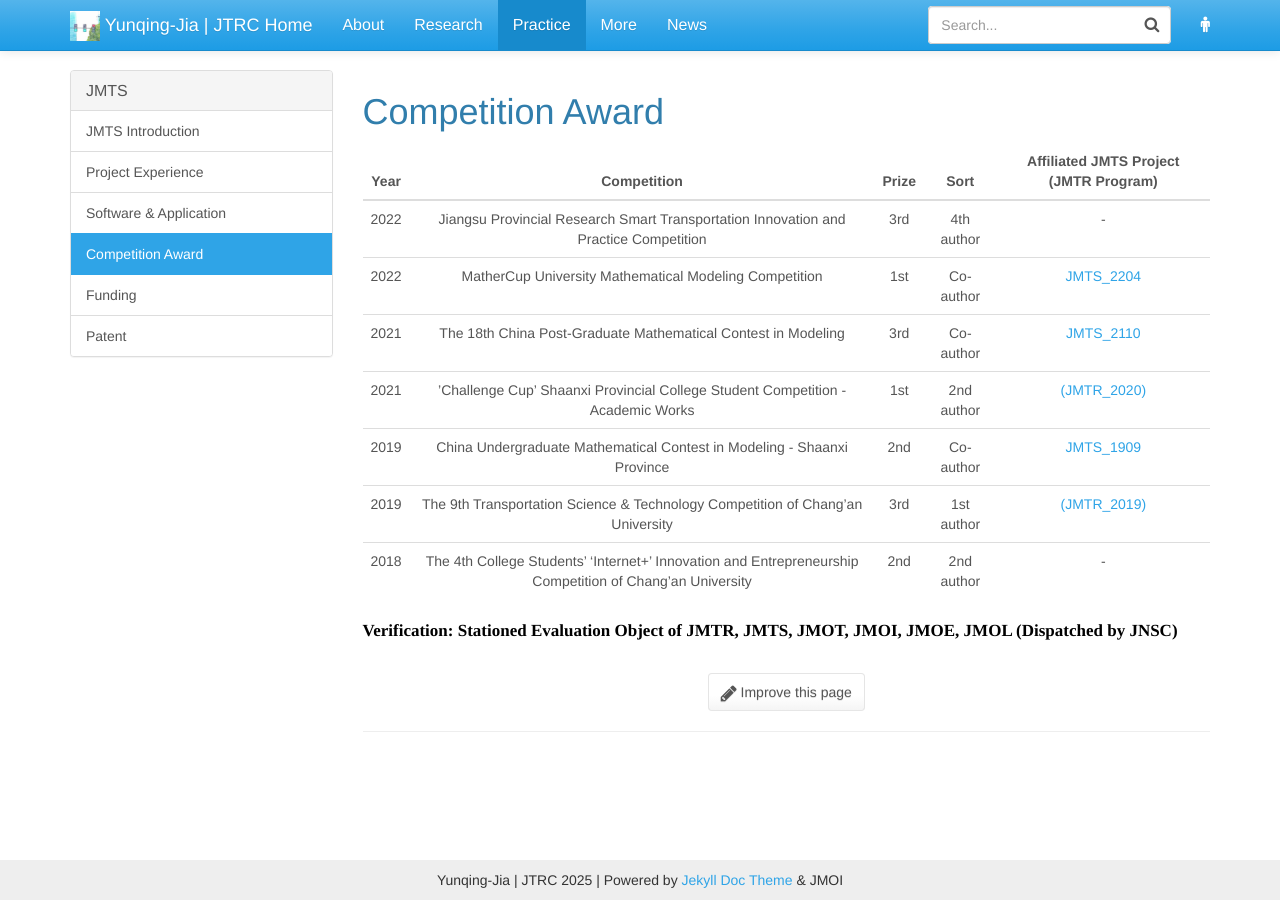
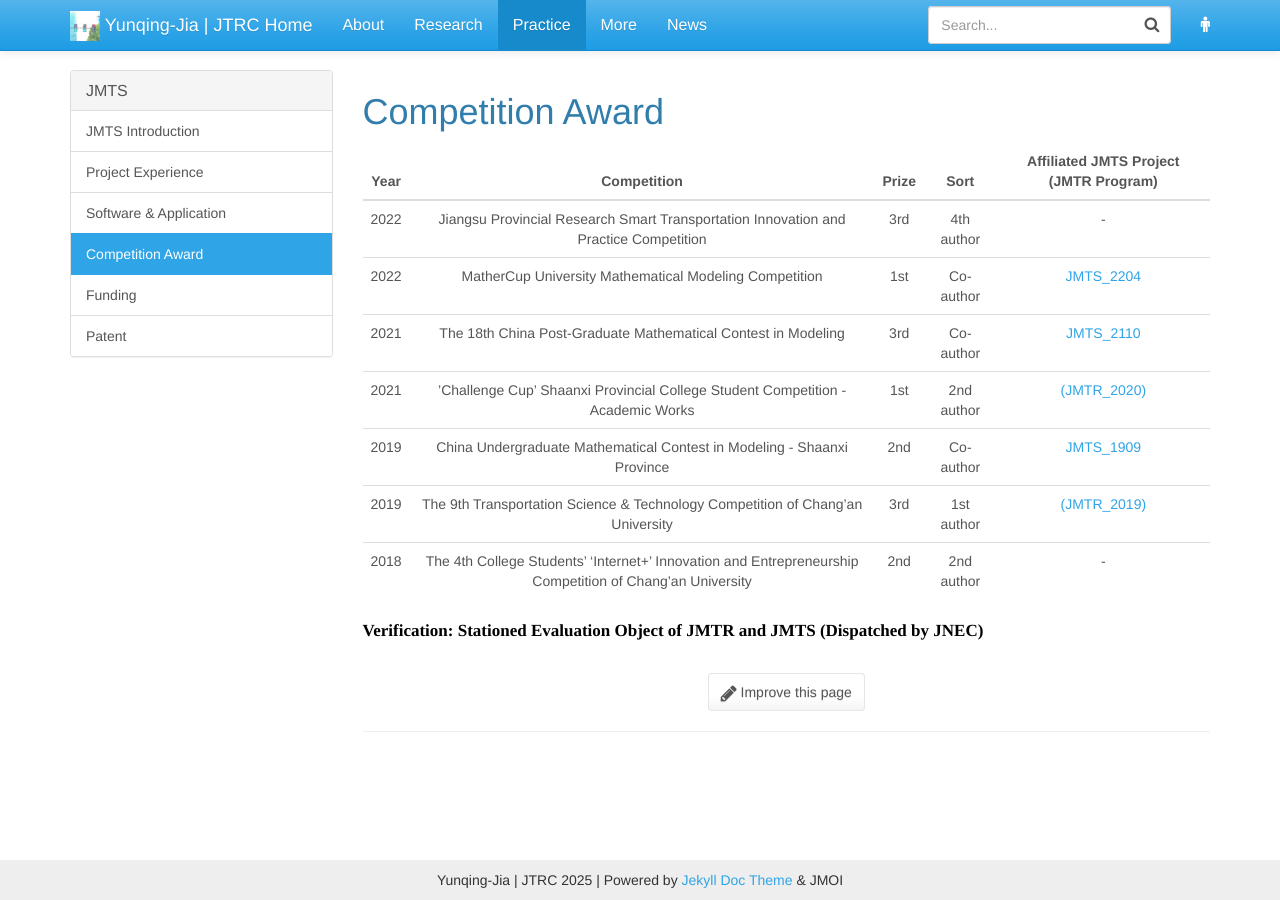
Before and after one commit to Yunqing-Jia/JTRC, a Jekyll site: the page built from _jmts/award.md, in a window 1280 px wide. Built offline with Jekyll 4.4.1, drawn with Linux system fonts in a browser that asks for light colours.

Commit message:
Update award.md

```diff
--- a/_jmts/award.md
+++ b/_jmts/award.md
@@ -21,4 +21,4 @@ font-size:21px;
 | 2018 | The 4th College Students' 'Internet+' Innovation and Entrepreneurship Competition of Chang’an University | 2nd | 2nd author | - |
 
 
-<span style="font-family:times; font-size:17px; font-weight:bold; color:black;">Verification: Stationed Evaluation Object of JMTR, JMTS, JMOT, JMOI, JMOE, JMOL (Dispatched by JNSC)</span>
+<span style="font-family:times; font-size:17px; font-weight:bold; color:black;">Verification: Stationed Evaluation Object of JMTR and JMTS (Dispatched by JNEC)</span>
```
